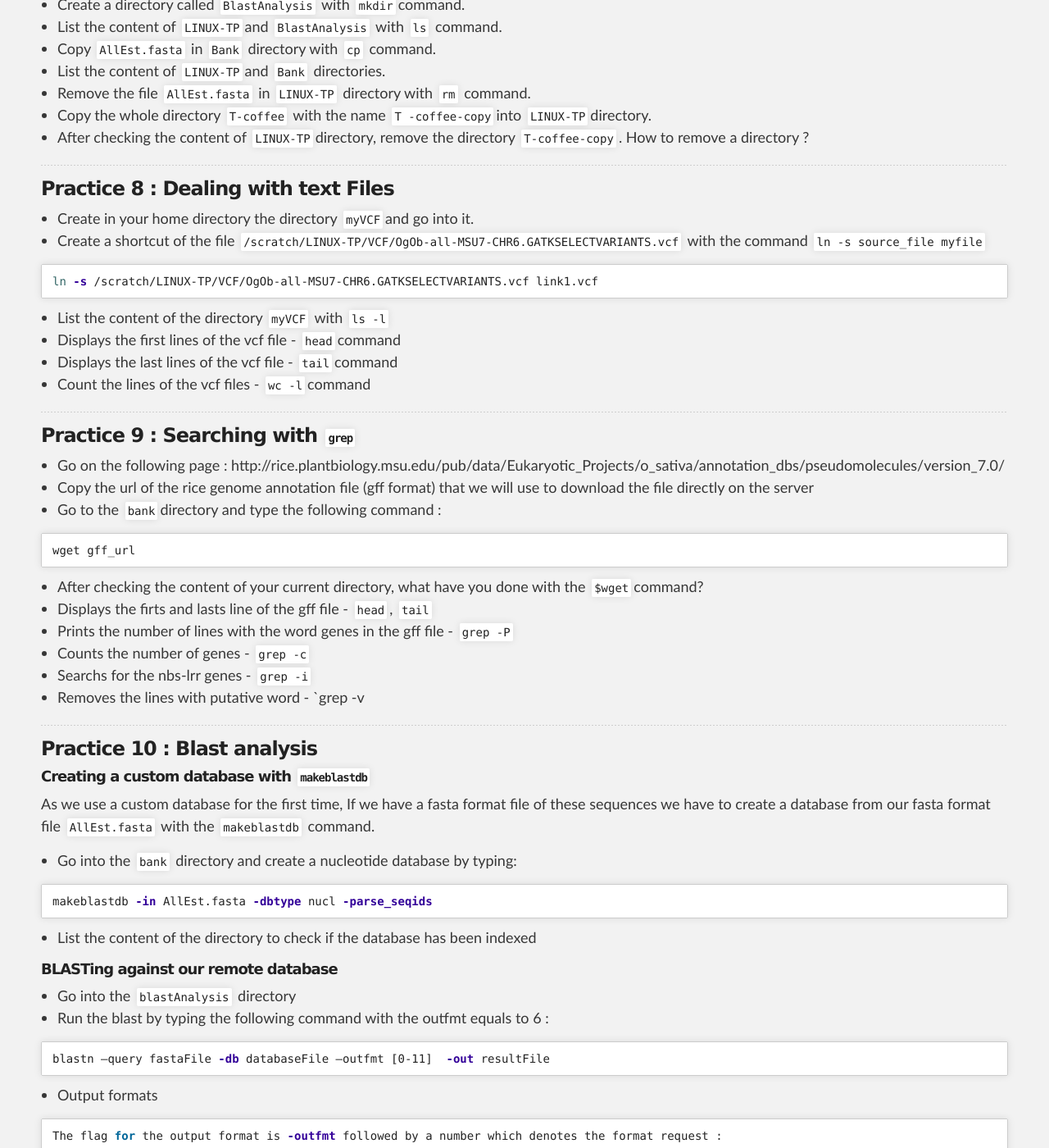
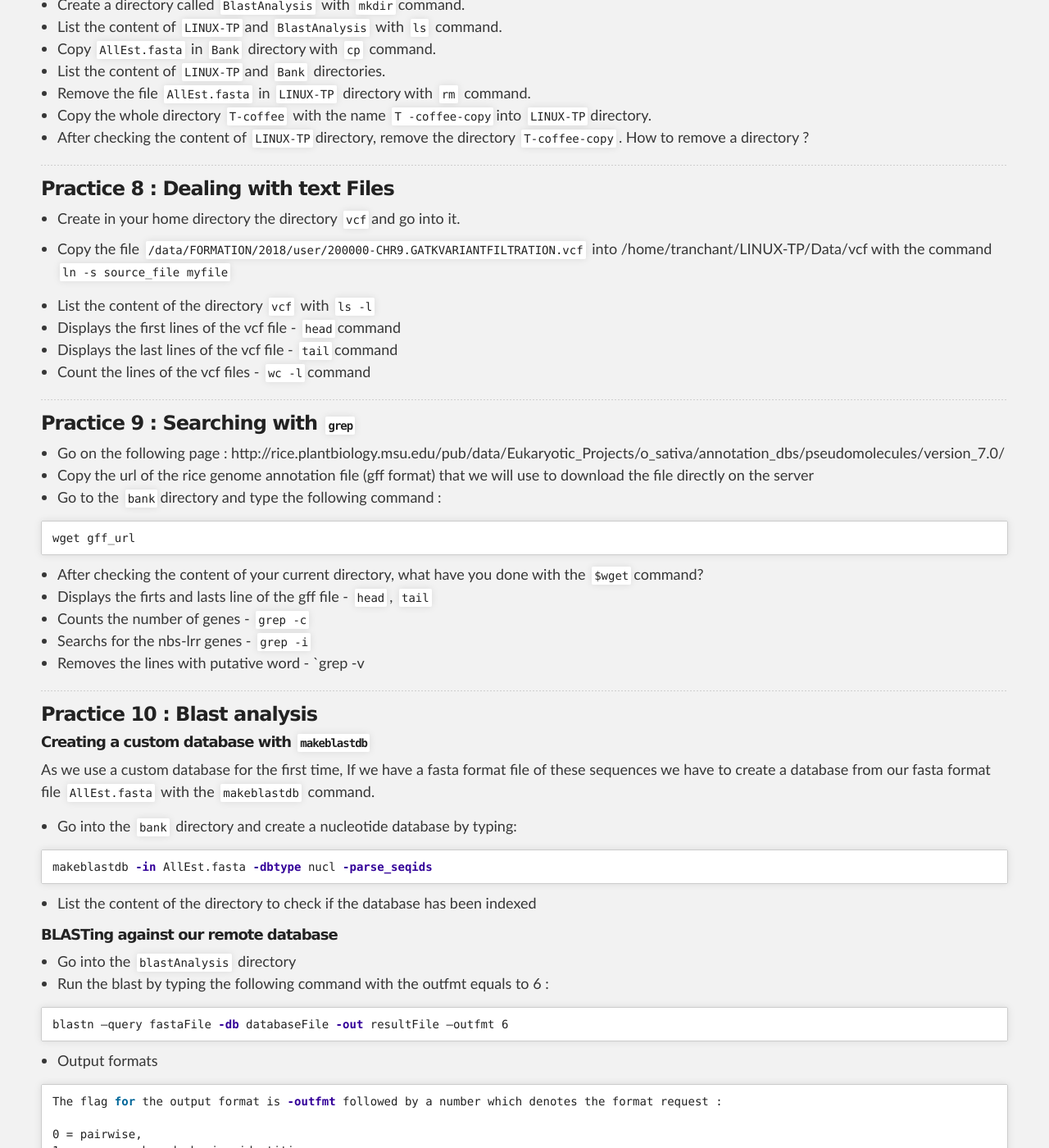
Before and after one commit to SouthGreenPlatform/trainings, a Jekyll site: the page built from _pages/linux/linuxGuidePractice.md, in a window 1280 px wide and 1400 px high, scrolled down 5259 px. Shown: the whole window at 82% size. Built offline with Jekyll 4.4.1, drawn with Linux system fonts in a browser that asks for light colours; nearby versions of some CDN libraries; some of the changed text lies outside the part shown.

Commit message:
Update linuxGuidePractice.md

```diff
--- a/_pages/linux/linuxGuidePractice.md
+++ b/_pages/linux/linuxGuidePractice.md
@@ -187,14 +187,11 @@ We will prepare our blast analysis performed after by creating directory and mov
 <a name="practice-8"></a>
 ### Practice 8 : Dealing with text Files
 
-* Create in your home directory the directory `myVCF`and go into it.
-* Create a shortcut of the file `/scratch/LINUX-TP/VCF/OgOb-all-MSU7-CHR6.GATKSELECTVARIANTS.vcf`  with the command `ln -s source_file myfile`
+* Create in your home directory the directory `vcf`and go into it.
+* Copy the file `/data/FORMATION/2018/user/200000-CHR9.GATKVARIANTFILTRATION.vcf`  into  /home/tranchant/LINUX-TP/Data/vcf with the command `ln -s source_file myfile`
 
-{% highlight bash %}
-ln -s /scratch/LINUX-TP/VCF/OgOb-all-MSU7-CHR6.GATKSELECTVARIANTS.vcf link1.vcf
-{% endhighlight %}
 
-* List the content of the directory `myVCF` with `ls -l`
+* List the content of the directory `vcf` with `ls -l`
 * Displays the first lines of the vcf file - `head`command
 * Displays the last lines of the vcf file - `tail`command
 * Count the lines of the vcf files - `wc -l`command
@@ -214,7 +211,6 @@ ln -s /scratch/LINUX-TP/VCF/OgOb-all-MSU7-CHR6.GATKSELECTVARIANTS.vcf link1.vcf
 
 * After checking the content of your current directory, what have you done with the `$wget`command?
 * Displays the firts and lasts line of the gff file - `head`, `tail`
-* Prints the number of lines with the word genes in the gff file - `grep -P`
 * Counts the number of genes - `grep -c`
 * Searchs for the nbs-lrr genes - `grep -i`
 * Removes the lines with putative word - `grep -v
@@ -238,7 +234,7 @@ As we use a custom database for the first time, If we have a fasta format file o
 * Go into the `blastAnalysis` directory
 * Run the blast by typing the following command with the outfmt equals to 6 :
 
-{% highlight bash %}blastn –query fastaFile -db databaseFile –outfmt [0-11]  -out resultFile{% endhighlight %}
+{% highlight bash %}blastn –query fastaFile -db databaseFile -out resultFile –outfmt 6 {% endhighlight %}
 
 * Output formats
 
@@ -283,7 +279,6 @@ The flag for the output format is -outfmt followed by a number which denotes the
 * Display  the  first  15  lines  of  the  file  - `head`
 * Display  it  last  15  lines  - `tail`
 * Count  the  number  of  line - `wc`
-* Sort the lines using the second field (subject  id) by alphabetical order, ascending then descending   - `csort`
 * Sort lines by e‐value (ascending) and by “alignment length” (descending) - `csort`
 * Extract the first 4 fields - `cut`
 * Extract query id, subject id, evalue, alignment length `cut`
```
